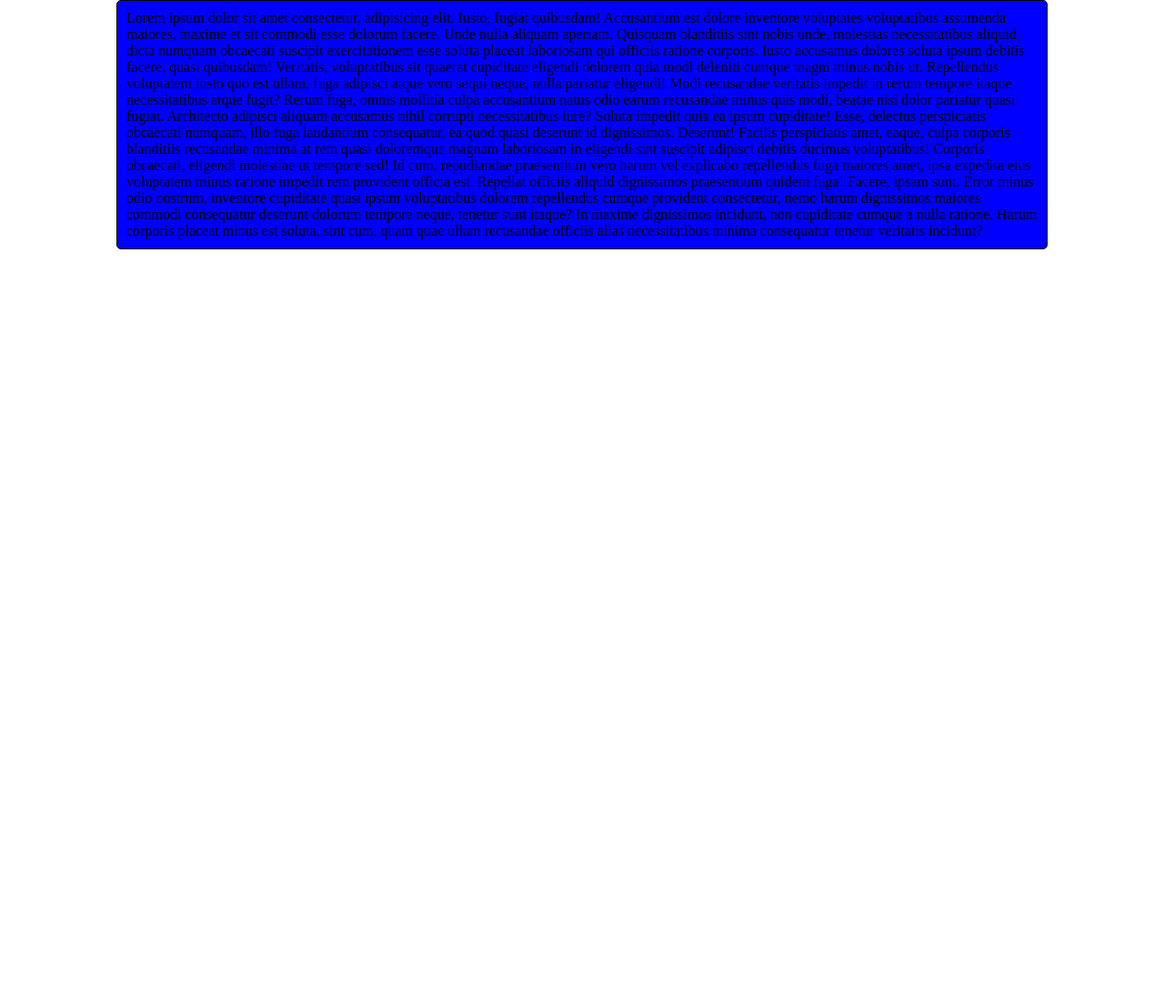
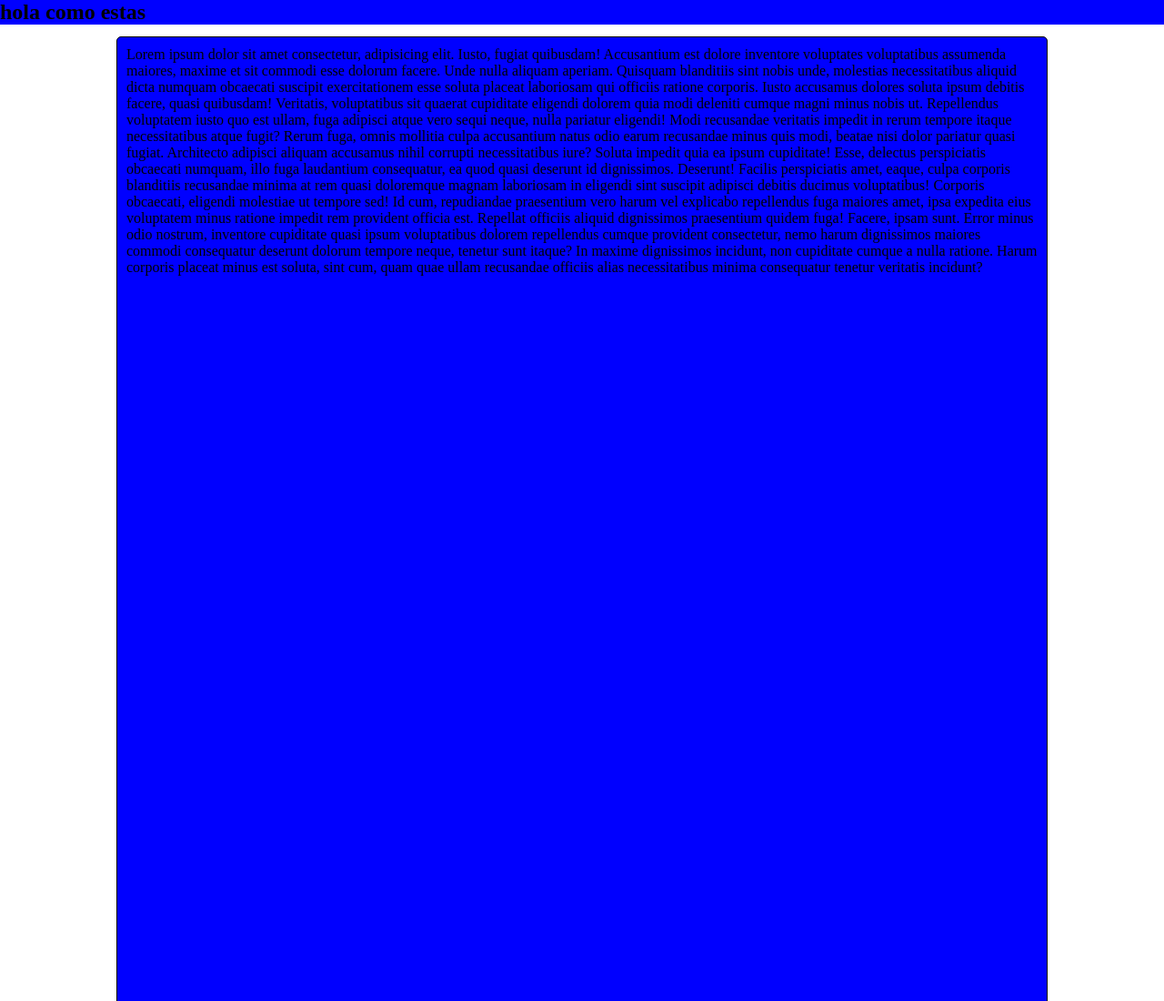
Before and after one commit to ArturoV6/Proyecto-segundo-intento, a plain HTML site: page index.html in a window 1280 px wide. Shown: the top 1100 px of the page at 91% size. Before the commit the page ends 800 px from the top, so only its background shows below. Drawn offline with Linux system fonts and the light colour scheme.

Commit message:
version uno de los estilos de la cabecera

```diff
--- a/index.html
+++ b/index.html
@@ -8,6 +8,7 @@
     <title>Document</title>
 </head>
 <body>
+    <header><h2>hola como estas</h2></header>
     <main>
         <section>
             <p>Lorem ipsum dolor sit amet consectetur, adipisicing elit. Iusto, fugiat quibusdam! Accusantium est dolore inventore voluptates voluptatibus assumenda maiores, maxime et sit commodi esse dolorum facere. Unde nulla aliquam aperiam.
--- a/style.css
+++ b/style.css
@@ -4,14 +4,21 @@
     padding: 0;
 }
 
-body{
-    width: 80%;
-    margin: 0 auto;
+header{
+    background-color: blue;
+    min-width: 100%;
+    overflow:hidden;
+    position: fixed;
+    top: 0.1px;
 }
 
 main {
+    width: 80%;
+    margin: auto;
     background-color: blue;
     border: 1px solid black;
     border-radius: 5px;
     padding: 10px;
+    height: 10000px;
+    margin-top: 40px;
 }
```
